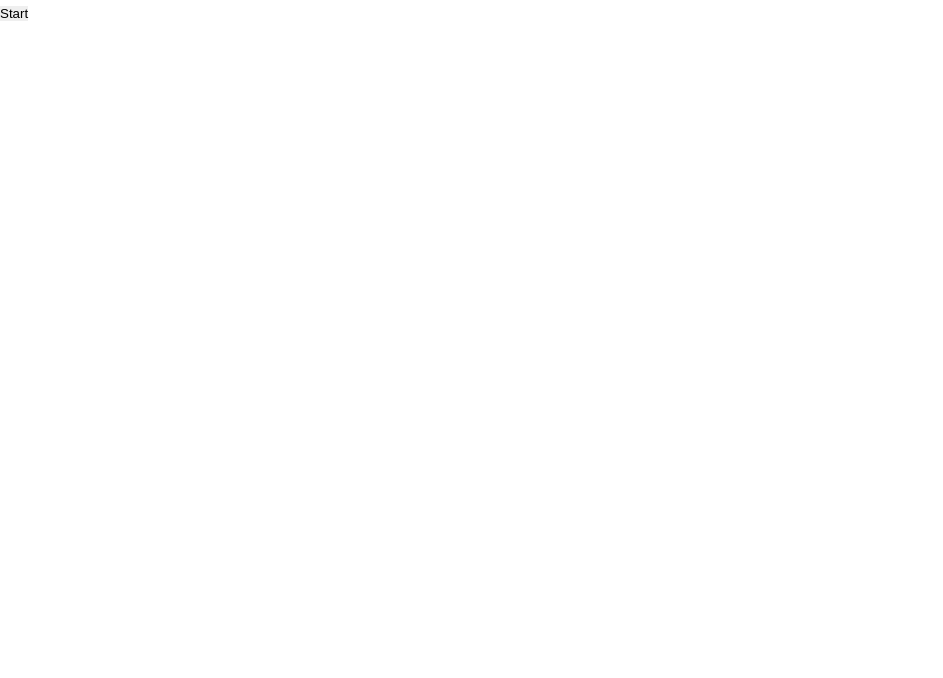
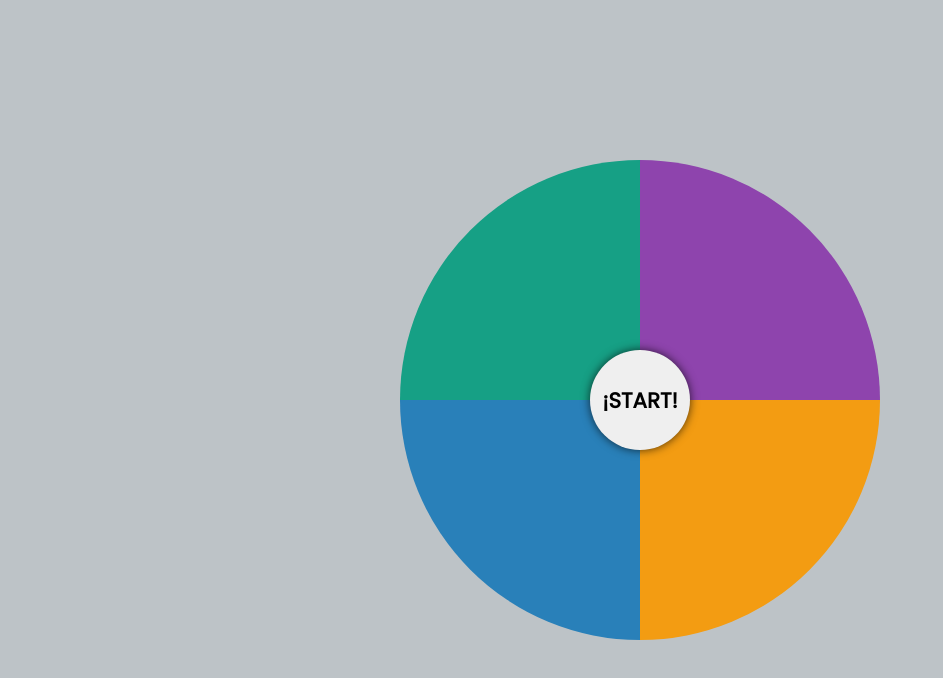
Before and after one commit to LeidyAl/Simon-Says, a plain HTML site: page index.html in a window 1280 px wide. Shown: the whole page, without its empty margins (0-943 px from the left). Drawn offline with Linux system fonts and the light colour scheme.

Commit message:
Create all styles

```diff
--- a/index.html
+++ b/index.html
@@ -6,18 +6,21 @@
     <meta name="viewport" content="width=device-width, initial-scale=1.0">
     <link rel="preconnect" href="https://fonts.gstatic.com">
     <link rel="preconnect" href="https://fonts.gstatic.com">
-    <link href="https://fonts.googleapis.com/css2?family=Poppins&display=swap" rel="stylesheet">
+    <link rel="preconnect" href="https://fonts.gstatic.com">
+    <link href="https://fonts.googleapis.com/css2?family=Open+Sans&family=Poppins&display=swap" rel="stylesheet">
     <link rel="stylesheet" href="styles.css">
     <title>Simon Says</title>
 </head>
 
 <body>
     <div class="container">
-        <div class="option green"></div>
-        <div class="option purple"></div>
-        <div class="option blue"></div>
-        <div class="option yellow"></div>
-        <button id="btn-start" class="btn">Start</button>
+        <div class="gameBoard">
+            <div class="option green"></div>
+            <div class="option purple"></div>
+            <div class="option blue"></div>
+            <div class="option yellow"></div>
+            <button id="btn-start" class="btn" onclick="StartGame()">¡START!</button>
+        </div>
     </div>
 
     <script src="code.js"></script>
--- a/styles.css
+++ b/styles.css
@@ -6,8 +6,76 @@
     box-sizing: border-box;
     border: none;
     list-style: none;
+    font-family: 'Poppins', sans-serif;
 }
 
-body {
-    font-family: 'Poppins', sans-serif;
+.container {
+    width: 100%;
+    height: 100vh;
+    background: #bdc3c7;
+    display: flex;
+    justify-content: center;
+    align-items: center;
 }
+
+.gameBoard {
+    width: 100vw;
+    height: 100vh;
+    max-height: 60vh;
+    max-width: 60vh;
+    border-radius: 100%;
+    display: flex;
+    flex-flow: row wrap;
+    align-items: center;
+    justify-content: center;
+    overflow: hidden;
+}
+
+.option {
+    width: 50%;
+    height: 50%;
+}
+
+.green {
+    background: #16a085;
+}
+
+.green-light {
+    background: #1abc9c;
+}
+
+.purple {
+    background: #8e44ad;
+}
+
+.purple-light {
+    background: #9b59b6;
+}
+
+.blue {
+    background: #2980b9;
+}
+
+.blue-light {
+    background: #3498db;
+}
+
+.yellow {
+    background: #f39c12;
+}
+
+.yellow-light {
+    background: #f1c40f;
+}
+
+.btn {
+    width: 100px;
+    height: 100px;
+    position: absolute;
+    border-radius: 100%;
+    font-size: 16pt;
+    font-weight: bolder;
+    -webkit-box-shadow: 0px 0px 10px 0px rgba(0, 0, 0, 0.70);
+    -moz-box-shadow: 0px 0px 10px 0px rgba(0, 0, 0, 0.70);
+    box-shadow: 0px 0px 10px 0px rgba(0, 0, 0, 0.70);
+}
```
